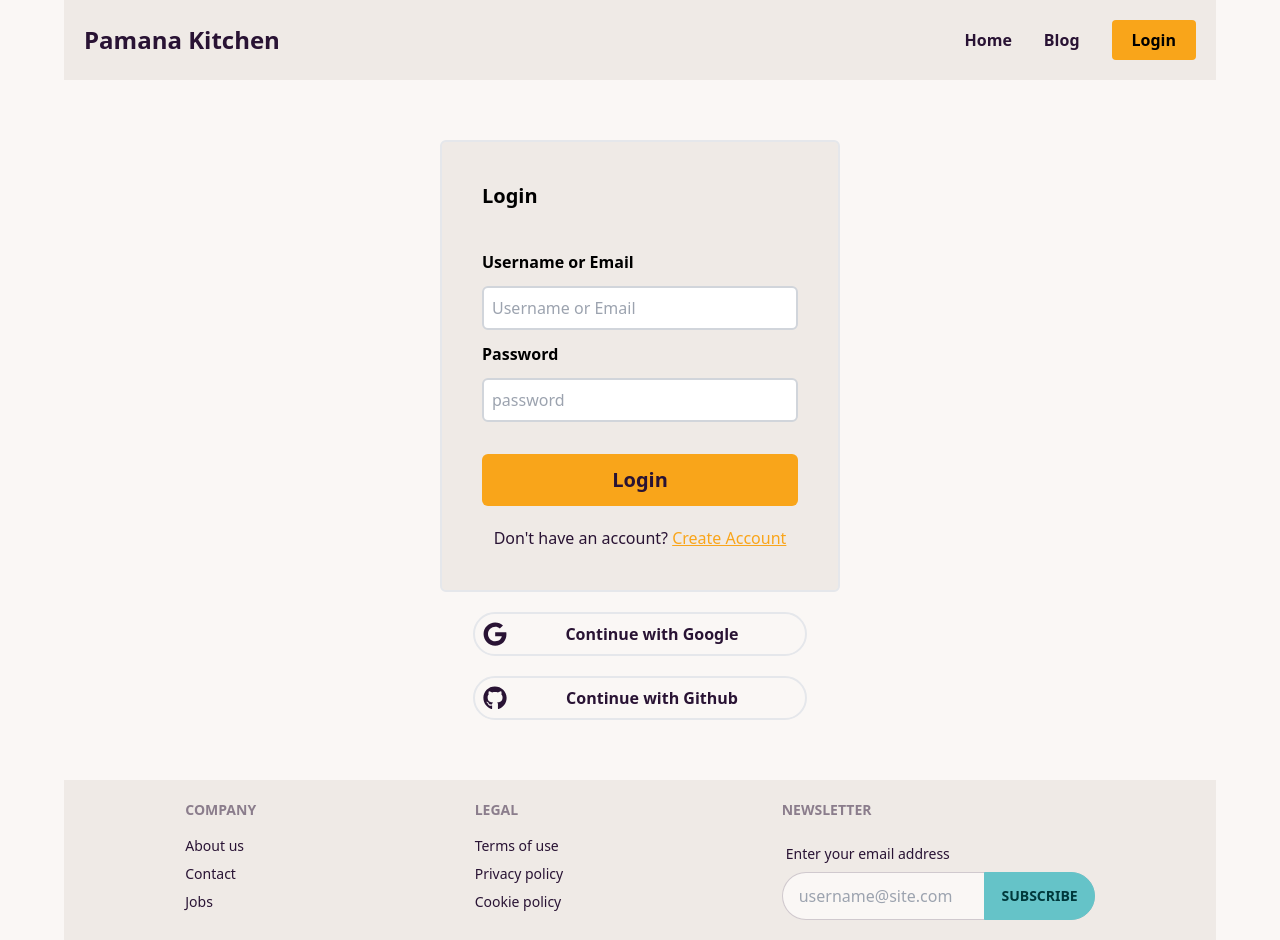
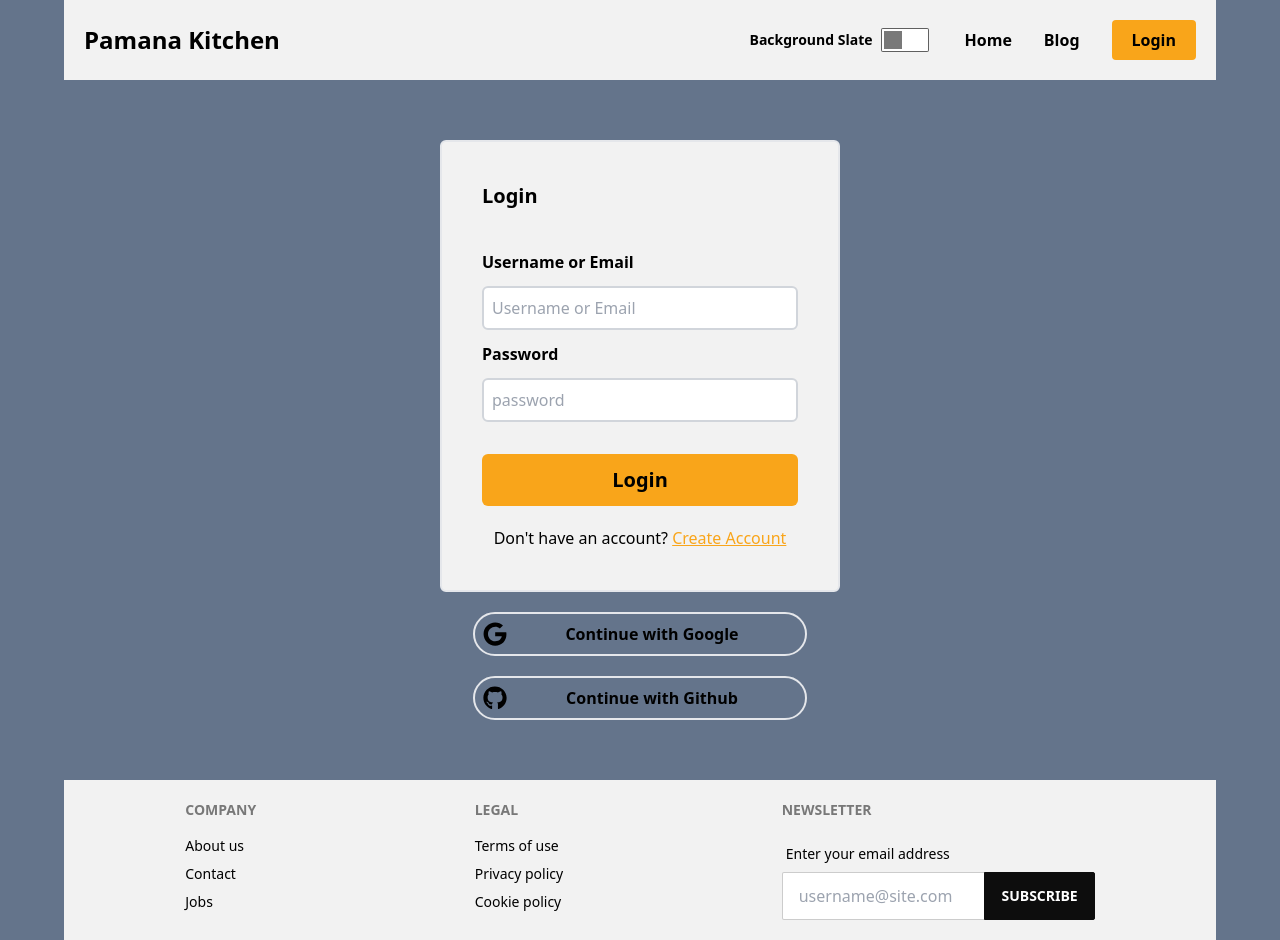
Before and after one commit to Abdullah-5603/Pamana-Kitchen-react, a React (Vite) app: page /login in a window 1280 px wide. Built offline with nearby package versions, Linux system fonts and the light colour scheme; no server answers.

Commit message:
background color changing

```diff
--- /dev/null
+++ b/public/index.html
@@ -0,0 +1,89 @@
+<!DOCTYPE html>
+<html>
+  <head>
+    <meta charset="utf-8">
+    <meta name="viewport" content="width=device-width, initial-scale=1">
+    <title>Welcome to Firebase Hosting</title>
+
+    <!-- update the version number as needed -->
+    <script defer src="/__/firebase/9.21.0/firebase-app-compat.js"></script>
+    <!-- include only the Firebase features as you need -->
+    <script defer src="/__/firebase/9.21.0/firebase-auth-compat.js"></script>
+    <script defer src="/__/firebase/9.21.0/firebase-database-compat.js"></script>
+    <script defer src="/__/firebase/9.21.0/firebase-firestore-compat.js"></script>
+    <script defer src="/__/firebase/9.21.0/firebase-functions-compat.js"></script>
+    <script defer src="/__/firebase/9.21.0/firebase-messaging-compat.js"></script>
+    <script defer src="/__/firebase/9.21.0/firebase-storage-compat.js"></script>
+    <script defer src="/__/firebase/9.21.0/firebase-analytics-compat.js"></script>
+    <script defer src="/__/firebase/9.21.0/firebase-remote-config-compat.js"></script>
+    <script defer src="/__/firebase/9.21.0/firebase-performance-compat.js"></script>
+    <!--
+      initialize the SDK after all desired features are loaded, set useEmulator to false
+      to avoid connecting the SDK to running emulators.
+    -->
+    <script defer src="/__/firebase/init.js?useEmulator=true"></script>
+
+    <style media="screen">
+      body { background: #ECEFF1; color: rgba(0,0,0,0.87); font-family: Roboto, Helvetica, Arial, sans-serif; margin: 0; padding: 0; }
+      #message { background: white; max-width: 360px; margin: 100px auto 16px; padding: 32px 24px; border-radius: 3px; }
+      #message h2 { color: #ffa100; font-weight: bold; font-size: 16px; margin: 0 0 8px; }
+      #message h1 { font-size: 22px; font-weight: 300; color: rgba(0,0,0,0.6); margin: 0 0 16px;}
+      #message p { line-height: 140%; margin: 16px 0 24px; font-size: 14px; }
+      #message a { display: block; text-align: center; background: #039be5; text-transform: uppercase; text-decoration: none; color: white; padding: 16px; border-radius: 4px; }
+      #message, #message a { box-shadow: 0 1px 3px rgba(0,0,0,0.12), 0 1px 2px rgba(0,0,0,0.24); }
+      #load { color: rgba(0,0,0,0.4); text-align: center; font-size: 13px; }
+      @media (max-width: 600px) {
+        body, #message { margin-top: 0; background: white; box-shadow: none; }
+        body { border-top: 16px solid #ffa100; }
+      }
+    </style>
+  </head>
+  <body>
+    <div id="message">
+      <h2>Welcome</h2>
+      <h1>Firebase Hosting Setup Complete</h1>
+      <p>You're seeing this because you've successfully setup Firebase Hosting. Now it's time to go build something extraordinary!</p>
+      <a target="_blank" href="https://firebase.google.com/docs/hosting/">Open Hosting Documentation</a>
+    </div>
+    <p id="load">Firebase SDK Loading&hellip;</p>
+
+    <script>
+      document.addEventListener('DOMContentLoaded', function() {
+        const loadEl = document.querySelector('#load');
+        // // 🔥🔥🔥🔥🔥🔥🔥🔥🔥🔥🔥🔥🔥🔥🔥🔥🔥🔥🔥🔥🔥🔥🔥🔥🔥🔥🔥🔥🔥🔥🔥
+        // // The Firebase SDK is initialized and available here!
+        //
+        // firebase.auth().onAuthStateChanged(user => { });
+        // firebase.database().ref('/path/to/ref').on('value', snapshot => { });
+        // firebase.firestore().doc('/foo/bar').get().then(() => { });
+        // firebase.functions().httpsCallable('yourFunction')().then(() => { });
+        // firebase.messaging().requestPermission().then(() => { });
+        // firebase.storage().ref('/path/to/ref').getDownloadURL().then(() => { });
+        // firebase.analytics(); // call to activate
+        // firebase.analytics().logEvent('tutorial_completed');
+        // firebase.performance(); // call to activate
+        //
+        // // 🔥🔥🔥🔥🔥🔥🔥🔥🔥🔥🔥🔥🔥🔥🔥🔥🔥🔥🔥🔥🔥🔥🔥🔥🔥🔥🔥🔥🔥🔥🔥
+
+        try {
+          let app = firebase.app();
+          let features = [
+            'auth',
+            'database',
+            'firestore',
+            'functions',
+            'messaging',
+            'storage',
+            'analytics',
+            'remoteConfig',
+            'performance',
+          ].filter(feature => typeof app[feature] === 'function');
+          loadEl.textContent = `Firebase SDK loaded with ${features.join(', ')}`;
+        } catch (e) {
+          console.error(e);
+          loadEl.textContent = 'Error loading the Firebase SDK, check the console.';
+        }
+      });
+    </script>
+  </body>
+</html>
--- a/src/Components/Layout/Main.jsx
+++ b/src/Components/Layout/Main.jsx
@@ -1,13 +1,15 @@
-import React from 'react';
+import React, { useContext } from 'react';
 import Header from '../Pages/Shared/Header/Header';
 import { Outlet } from 'react-router-dom';
 import { ToastContainer } from 'react-toastify';
 import 'react-toastify/dist/ReactToastify.css';
 import Footer from '../Pages/Shared/Footer/Footer';
+import { AuthContext } from '../Provider/AuthProvider';
 
 const Main = () => {
+    const {bgColor} = useContext(AuthContext)
     return (
-        <div className='mx-auto md:mx-16'>
+        <div className={`mx-auto md:px-16 ${bgColor ? 'bg-base-100' : 'bg-slate-500' }`}>
             <Header/>
             <Outlet/>
             <ToastContainer/>
--- a/src/Components/Pages/Home/Banner/Banner.jsx
+++ b/src/Components/Pages/Home/Banner/Banner.jsx
@@ -7,10 +7,9 @@
     <div className='w-full relative'>
       <img
         onLoad={() => setShowBlur(false)}
-        className={`w-full h-height-sm md:h-height-md ${showBlur ? "blur-md" : "blur-0"} transition duration-1000`}
+        className={`w-full h-height-sm md:h-height-md ${showBlur ? "blur-xl" : "blur-0"} brightness-65 transition duration-2000`}
         src="https://images.unsplash.com/photo-1504674900247-0877df9cc836?ixlib=rb-4.0.3&ixid=MnwxMjA3fDB8MHxzZWFyY2h8NHx8Zm9vZHN8ZW58MHx8MHx8&auto=format&fit=crop&w=1920&q=80"
         alt=""
-        style={{ filter: "brightness(65%)" }}
       />
 
       <div className='absolute inset-0 flex items-center justify-center'>
--- a/src/Components/Pages/Login/Login.jsx
+++ b/src/Components/Pages/Login/Login.jsx
@@ -82,7 +82,7 @@
                 </div>
                 <p className='text-red-700 mt-3'>{error}</p>
                 <button className='bg-btn-color w-full py-3 text-xl rounded-md my-5 font-bold'>Login</button>
-                <p className='text-center'>Don't have an account? <Link to='/register'><span className='text-btn-color underline'>Create Account</span></Link></p>
+                <p className='text-center'>Don't have an account? <Link to='/register' className='link text-btn-color'>Create Account</Link></p>
             </form>
             <div onClick={handleGoogleSignIn} className='flex w-10/12 border-2 rounded-3xl mx-auto p-2 my-5 justify-between items-center hover:bg-base-200 cursor-pointer'>
                 <FaGoogle className='h-6 w-6' />
--- a/src/Components/Pages/Register/Register.jsx
+++ b/src/Components/Pages/Register/Register.jsx
@@ -69,7 +69,7 @@
                 </div>
                 <p className='text-red-700 mt-3'>{error}</p>
                 <button className='bg-btn-color w-full py-3 text-xl rounded-md my-5 font-bold'>Register</button>
-                <p className='text-center'>Already have an account? <Link to='/login'><span className='text-btn-color underline'>Login</span></Link></p>
+                <p className='text-center'>Already have an account? <Link to='/login' className='link text-btn-color'>Login</Link></p>
             </form>
         </div>
         </>
--- a/src/Components/Pages/Shared/Header/Header.jsx
+++ b/src/Components/Pages/Shared/Header/Header.jsx
@@ -1,13 +1,13 @@
-import React, { useContext } from 'react';
+import React, { useContext, useState } from 'react';
 import { Link, useLocation } from 'react-router-dom';
-import Banner from '../../Home/Banner/Banner';
 import { AuthContext } from '../../../Provider/AuthProvider';
 import { UserCircleIcon } from '@heroicons/react/24/solid';
 import Tooltip from '../Tooltip/Tooltip';
 
 const Header = () => {
     const location = useLocation()
-    const { user, signOutUser } = useContext(AuthContext);
+    const { user, signOutUser, setBgColor, bgColor } = useContext(AuthContext);
+    const [dropdown, setDropdown] = useState(false)
 
     const handleSignOut = () => {
         signOutUser()
@@ -23,15 +23,29 @@
     const activeStyle = {
         color: '#F9A51A'
     }
+    // console.log(bgColor)
     return (
         <header className='px-5 mb-5 flex justify-between items-center bg-base-200 py-3 md:py-5'>
             <p className='text-xl md:text-2xl font-bold'>Pamana Kitchen</p>
             <nav className=' flex flex-row items-center space-x-3 md:space-x-8 font-semibold md:font-bold'>
+
+                <div className='form-control hidden md:flex'>
+          <label className='cursor-pointer label'>
+            {
+                bgColor ? <span className='label-text mx-2'>Background Base</span> : <span className='label-text mx-2'>Background Slate</span>
+            }
+            <input
+              type='checkbox'
+              onChange={() => setBgColor(!bgColor)}
+              className='toggle'
+            />
+          </label>
+            </div>
                 <Link style={location.pathname === '/' ? activeStyle : null} className='hover:text-btn-color duration-200' to='/'>Home</Link>
                 <Link style={location.pathname === '/blog' ? activeStyle : null} className='hover:text-btn-color duration-200' to='/blog'>Blog</Link>
                 {
                     user ? <div className='flex items-center space-x-2 md:space-x-4'>
-                        <Tooltip text={user.displayName}>{user.photoURL ? <img className='rounded-full h-6 w-6' src={user.photoURL} alt="" />  : <UserCircleIcon className='h-8 w-8' />}</Tooltip>
+                        <Tooltip text={user.displayName}>{user.photoURL ? <img className='rounded-full h-6 w-6' src={user.photoURL} alt="" /> : <UserCircleIcon className='h-8 w-8' />}</Tooltip>
                         <button onClick={handleSignOut} className='py-2 px-3 md:px-5  text-black rounded bg-btn-color'>Sign Out</button>
                     </div> : <Link to='/login'><button className='py-2 px-3 md:px-5 text-black rounded bg-btn-color'>Login</button></Link>
                 }
--- a/src/Components/Provider/AuthProvider.jsx
+++ b/src/Components/Provider/AuthProvider.jsx
@@ -10,6 +10,7 @@
 const AuthProvider = ({children}) => {
     const [user, setUser] = useState(null);
     const [loading, setLoading] = useState(true)
+    const [bgColor, setBgColor] = useState(false);
 
     const createUser = (email, password) =>{
         setLoading(true)
@@ -49,7 +50,9 @@
         googleSignInUser,
         githubSignInUser,
         loading,
-        setLoading
+        setLoading,
+        bgColor,
+        setBgColor
     }
     // console.log(user)
     return (
--- a/tailwind.config.js
+++ b/tailwind.config.js
@@ -19,10 +19,19 @@
         'blog-qus-font-family': 'monospace',
         'blog-qst-font-family' : 'sans-serif'
       },
+      brightness: {
+        '65' : '65%'
+      },
+      transitionDuration: {
+        '2000' : '2s'
+      }
     }
   },
+  variants: {
+    brightness: ['responsive'],
+  },
   daisyui: {
-    themes: ['cupcake'],
+    themes: ['lofi'],
   },
   plugins: [require('daisyui')],
 }
```
Also changed, not shown: firebase.json (added), 1 other file (tests, documents, lock files or other folders).
